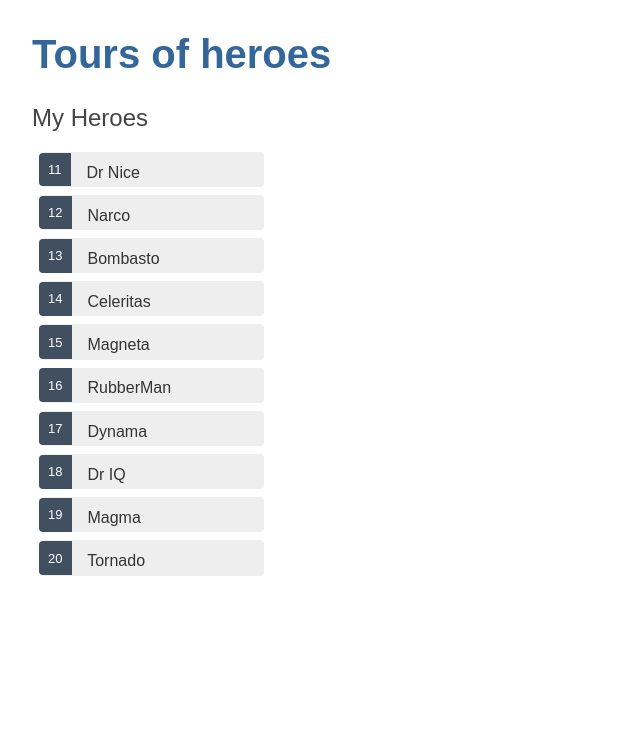
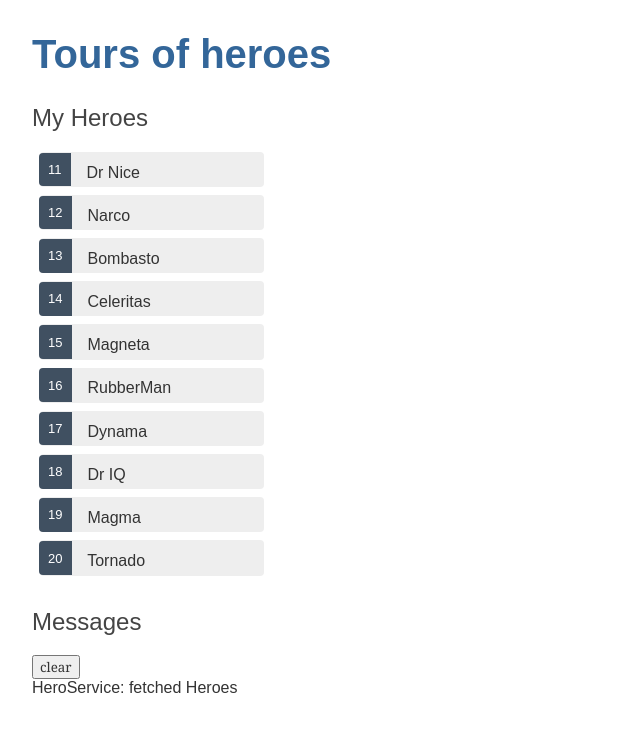
Before and after one commit to eagalvez/heroes_tutorial, an Angular app: page / in a window 1280 px wide. Shown: the top 732 px of the page, without its empty margins (0-640 px from the left). Built offline with nearby package versions, Linux system fonts and the light colour scheme.

Commit message:
first version of message service

```diff
--- a/src/app/app.component.html
+++ b/src/app/app.component.html
@@ -2,3 +2,4 @@
 <app-heroes></app-heroes> <!--app-heroes is the element selector-->
 <!--CSS element selector matches the name of the HTML element that identifies
    this component within a parent component's template.-->
+<app-messages></app-messages>
--- a/src/app/app.module.ts
+++ b/src/app/app.module.ts
@@ -6,12 +6,14 @@ import { AppRoutingModule } from './app-routing.module';
 import { AppComponent } from './app.component';
 import { HeroesComponent } from './heroes/heroes.component';
 import { HeroDetailComponent } from './hero-detail/hero-detail.component';
+import { MessagesComponent } from './messages/messages.component';
 // It belongs to the optional FormsModule and you must opt-in to using it.
 @NgModule({
   declarations: [
     AppComponent,
     HeroesComponent,
     HeroDetailComponent,
+    MessagesComponent,
   ], // NgModule metadata's import array which contains a list of external modules the app needs
   imports: [
     BrowserModule,
--- a/src/app/hero.service.ts
+++ b/src/app/hero.service.ts
@@ -3,27 +3,31 @@ import { HEROES } from './mock-heroes'; // The HeroService could get hero data f
 // web service, local storage, or a mock data source.
 import { Observable, of } from 'rxjs';
 import { Hero } from './hero';
+import { MessageService } from './message.service';
 // This marks the class as one that participates
 // in the dependency injection system
 @Injectable({ // accepts a metadata object for the service
   providedIn: 'root'
 })
+//  "service-in-service" scenario
 export class HeroService {
-
-  constructor() { }
+/*Angular will inject the singleton MessageService
+ into that property when it creates the HeroService
+*/
+  constructor(private messageService: MessageService) { }
   /* The HeroService.getHeroes() method has a
     synchronous signature,which implies that
      the HeroService can fetch heroes synchronously.
      In real app fetch heroes from a remote server,
-     which is an inherently asynchronous operation.*/
+     which is an inherently asynchronous operation.
   getHeroes(): Hero[] {
     return HEROES;
   }
-  //*/
-  /*getHeroes(): Observable<Hero[]> {
+  */
+  getHeroes(): Observable<Hero[]> {
+    this.messageService.add('HeroService: fetched Heroes');
     return of(HEROES);
   }
-  */
   /*
   will return an Observable because it will eventually
   use the Angular HttpClient.get method to fetch
--- a/src/app/heroes/heroes.component.ts
+++ b/src/app/heroes/heroes.component.ts
@@ -20,9 +20,16 @@ export class HeroesComponent implements OnInit {
     this.selectedHero = hero;
   }
   getHeroes(): void {
-    this.heroes = this.heroService.getHeroes();
-
+    this.heroService.getHeroes()
+    .subscribe(heroes => this.heroes = heroes);
   }
+  /*
+  The new version waits for the Observable to emit
+  the array of heroes—which could happen now or several
+  minutes from now. The subscribe() method passes the
+  emitted array to the callback,
+   which sets the component's heroes property.
+  */
   constructor(private heroService: HeroService) { }
 // The parameter simultaneously defines a private heroService
 // property and identifies it as a HeroService injection site.
--- /dev/null
+++ b/src/app/message.service.ts
@@ -0,0 +1,21 @@
+import { Injectable } from '@angular/core';
+
+@Injectable({
+  providedIn: 'root'
+})
+export class MessageService {
+  messages: string[] = [];
+
+  add(message: string){
+    this.messages.push(message);
+  }
+
+  clear(){
+    this.messages = [];
+  }
+  /*
+  The service exposes its cache of messages and two methods:
+  one to add() a message to the cache and another to clear() the cache.
+  */
+  constructor() { }
+}
--- /dev/null
+++ b/src/app/messages/messages.component.html
@@ -0,0 +1,7 @@
+<div *ngIf="messageService.messages">
+    <h2>Messages</h2>
+    <button class="clear"
+        (click)="messageService.clear()">clear</button>
+    <div *ngFor='let message of messageService.messages'> {{message}} </div>
+
+</div>
--- /dev/null
+++ b/src/app/messages/messages.component.ts
@@ -0,0 +1,18 @@
+import { Component, OnInit } from '@angular/core';
+import { MessageService } from '../message.service';
+@Component({
+  selector: 'app-messages',
+  templateUrl: './messages.component.html',
+  styleUrls: ['./messages.component.css']
+})
+export class MessagesComponent implements OnInit {
+
+  constructor(public messageService: MessageService) { }
+/*
+The messageService property must be
+public because you're going to bind to it in the template.
+*/
+  ngOnInit(): void {
+  }
+
+}
```
Also changed, not shown: src/app/messages/messages.component.css (added), 2 other files (tests, documents, lock files or other folders).
